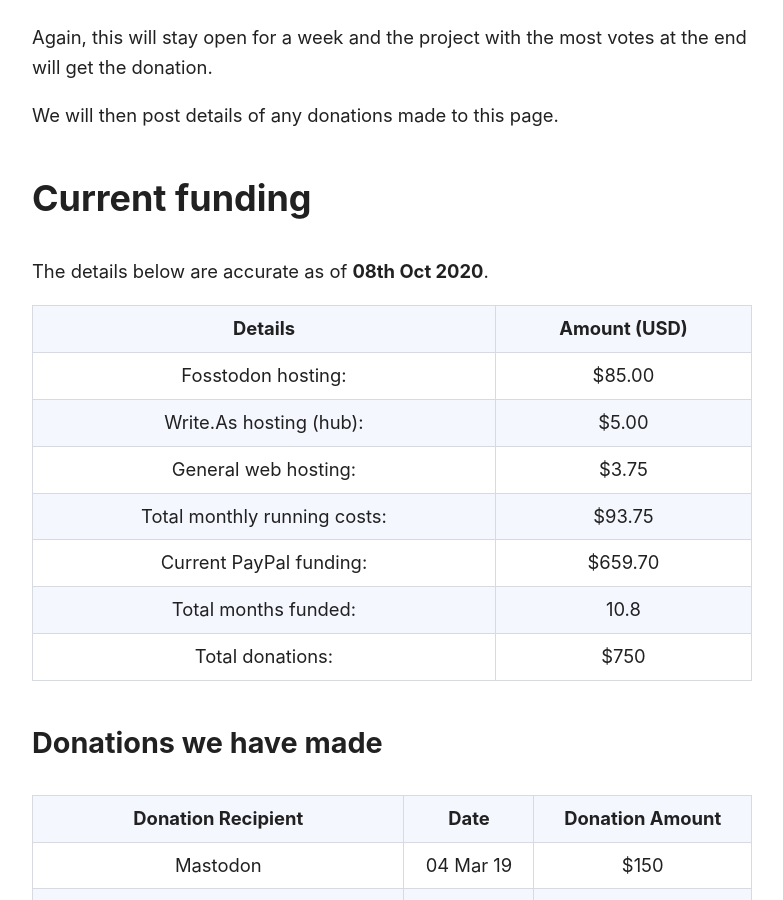
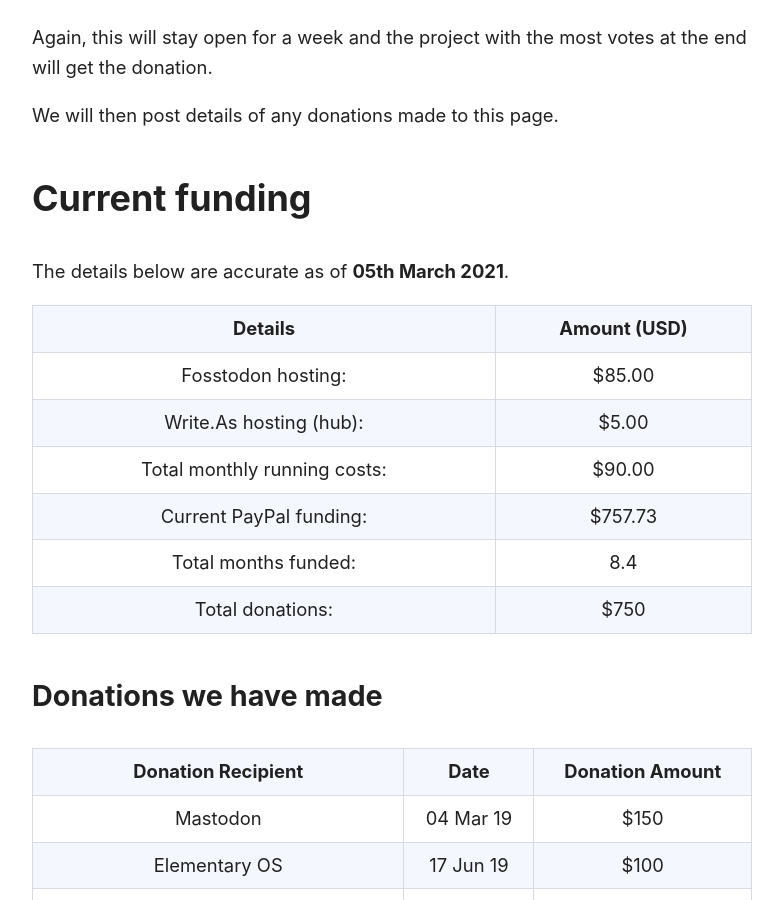
Before and after one commit to fosstodon/hub, a Jekyll site: the page built from about.md, in a window 1280 px wide and 900 px high, scrolled down 1352 px. Shown: the whole window, without its empty margins (248-1031 px from the left). Built offline with Jekyll 4.4.1, drawn with Linux system fonts in a browser that asks for light colours.

Commit message:
Updated funding numbers

```diff
--- a/about.md
+++ b/about.md
@@ -31,16 +31,15 @@ We will then post details of any donations made to this page.
 
 ## Current funding
 
-The details below are accurate as of **08th Oct 2020**.
+The details below are accurate as of **05th March 2021**.
 
 |             Details            | Amount (USD) |
 |:------------------------------:|:------------:|
 | Fosstodon hosting: | $85.00       |
 | Write.As hosting (hub): | $5.00       |
-| General web hosting: | $3.75       |
-| Total monthly running costs: | $93.75       |
-| Current PayPal funding:        | $659.70   |
-| Total months funded:           | 10.8       |
+| Total monthly running costs: | $90.00       |
+| Current PayPal funding:        | $757.73   |
+| Total months funded:           | 8.4       |
 | Total donations:   | $750       |
 
 ### Donations we have made
```
